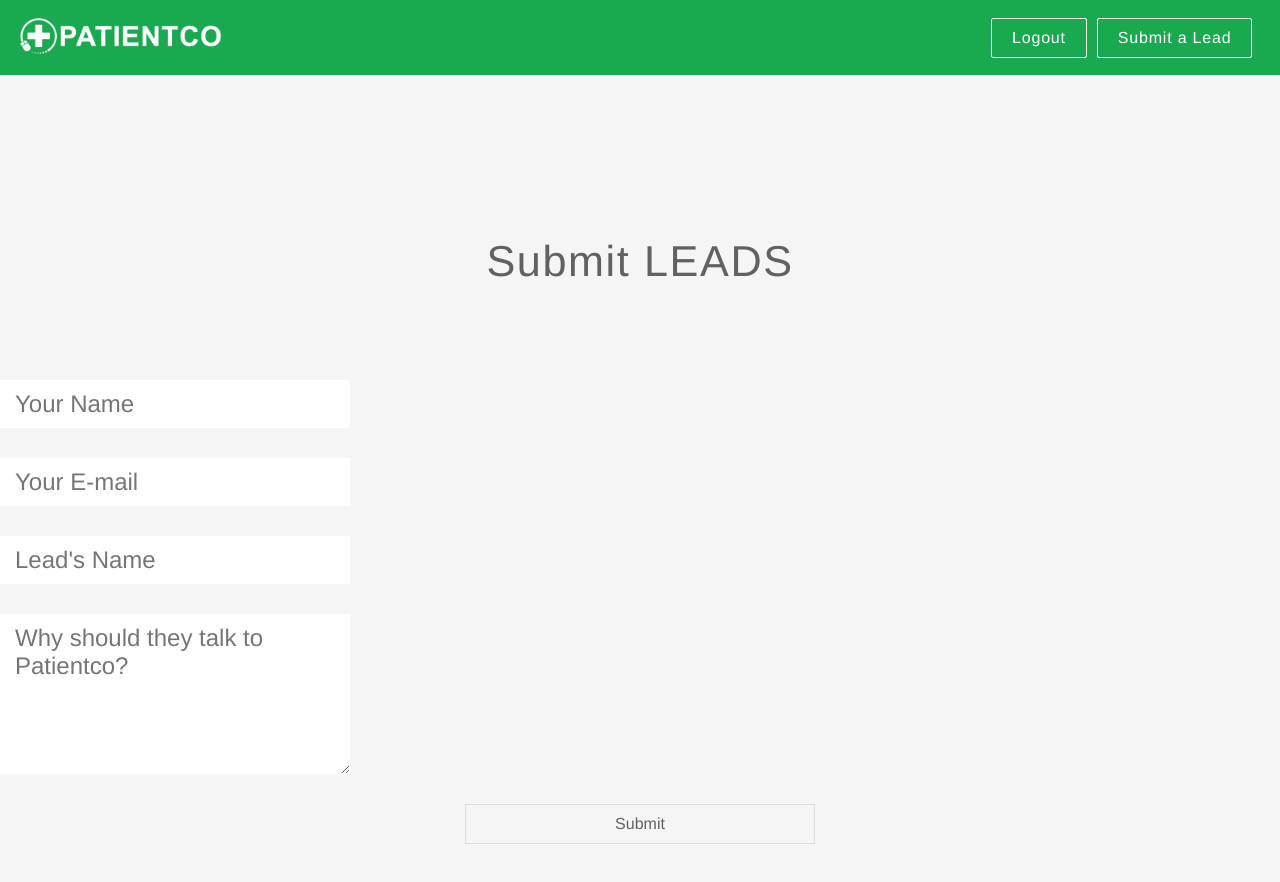
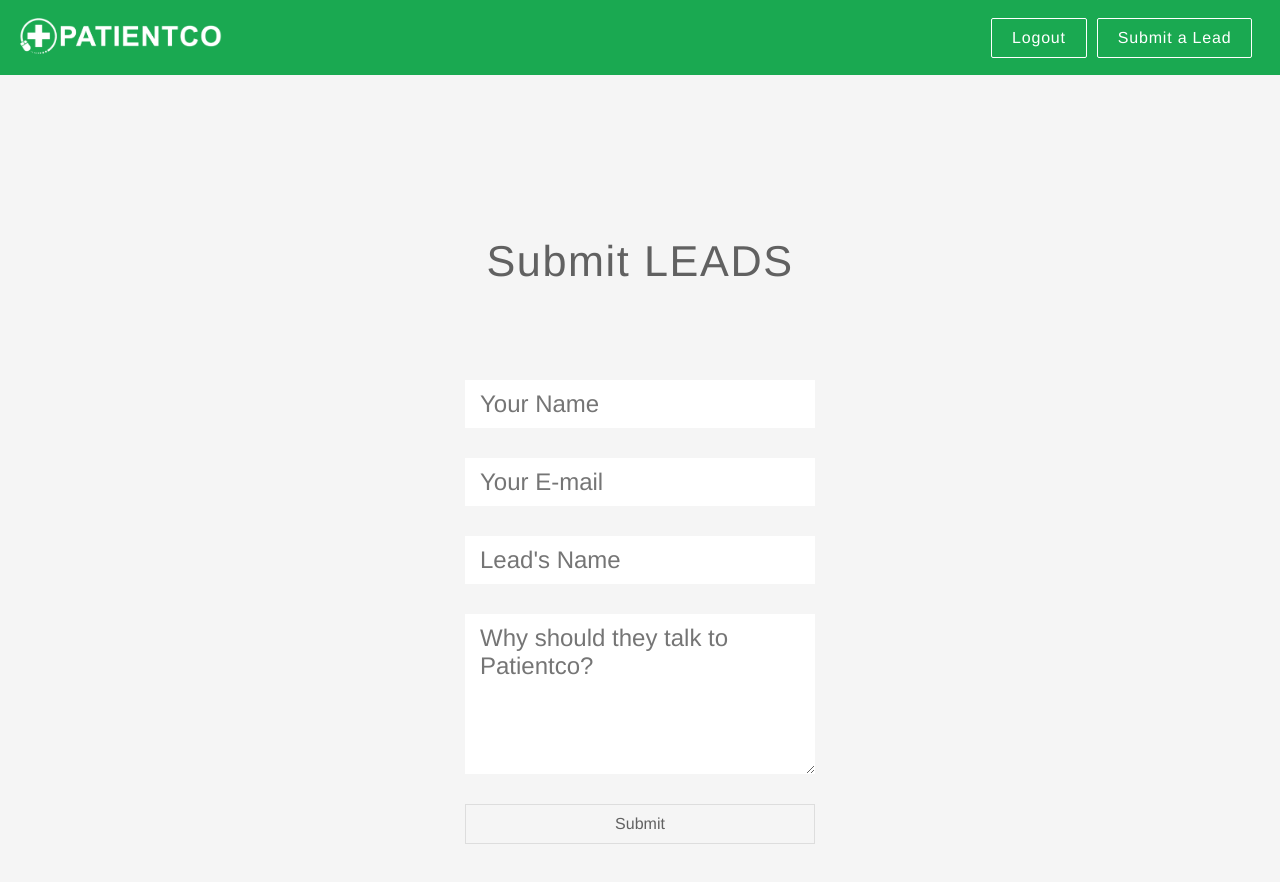
Before and after one commit to aczarnecki3/partner-portal, a plain HTML site: page lead.html in a window 1280 px wide. Drawn offline with nearby package versions, Linux system fonts and the light colour scheme.

Commit message:
Centered lead form

```diff
--- a/css/styles.css
+++ b/css/styles.css
@@ -35,7 +35,7 @@ ul {
 nav {
 	background-color: #1aa951;
 	padding: 1.1rem;
-    margin: 0;
+  margin: 0;
 }
 
 header nav {
@@ -337,7 +337,7 @@ fieldset {
   background: #fff;
   font-family: 'Helvetica Neue', sans-serif;
   padding: 10px 15px;
-  margin: 30px 0px;
+  margin: 30px auto;
   -webkit-transition: all 0.5s ease-in-out;
   -moz-transition: all 0.5s ease-in-out;
   -ms-transition: all 0.5s ease-in-out;
@@ -363,6 +363,7 @@ fieldset {
   -o-transition: all 0.1s ease-in-out;
   transition: all 0.1s ease-in-out;
 }
+
 .ghost-button:hover {
   border:1px solid #00a8f3;
 }
```
